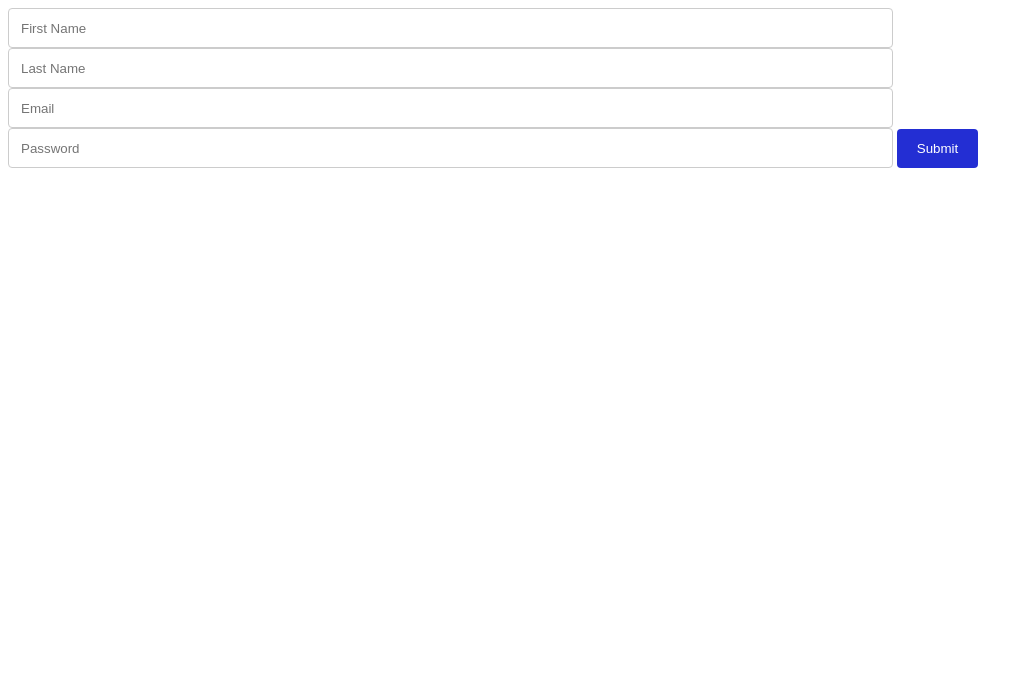
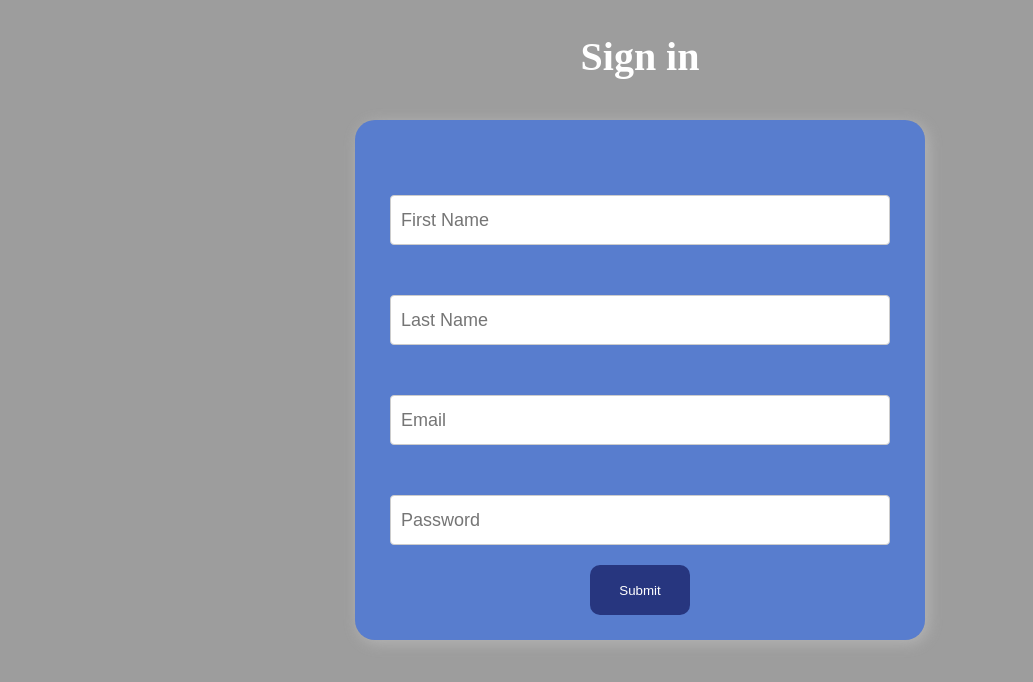
Before and after one commit to wroodalrashidi/MySKills, a plain HTML site: page Sign up form/sign-up.html in a window 1280 px wide. Shown: the whole page, without its empty margins (0-1033 px from the left). Drawn offline with Linux system fonts and the light colour scheme.

Commit message:
added css to the form

```diff
--- a/Sign up form/sign-up.css
+++ b/Sign up form/sign-up.css
@@ -1,40 +1,66 @@
-/* h1 {
-    font-size: 20px;
-    margin-top: 24px;
-    margin-bottom: 24px;
+
+body{
+    background-color: rgba(0, 0, 0, 0.384);
+}
+
+h2{
+font-size: 40px;
+color: white;
+text-align: center;
+
+}
+
+.menu {
+    display: flex;
+    flex-direction: row;
+    flex-wrap: wrap;
+    justify-content: space-around;
+    align-items: center;
+    align-content: center;
+    background-color: rgba(50, 108, 233, 0.644);
+    box-shadow:3px 3px 15px rgba(206, 206, 206, 0.493);
+    padding: 10px;
+    height: 500px;
+    width: 550px;
+    margin-top: 40px;
+    margin-right: auto;
+    margin-left: auto;
+    margin-bottom: 50px;
+    border-radius: 20px;
+
   }
 
-  .success {
-    display: none;
-    background: #E1F8ED;
-    padding: 20px;
-    margin-top: 16px;
-    margin-bottom: 16px;
-    &.is-active {
-      display: block;
-    }
-  } */
-
   input[type=text], select, textarea{
-    width: 70%;
-    height: 40px;
-    padding: 12px;
+    display: block;
+    margin: auto;
+    margin-top: 50px;
+    width: 500px;
+    height: 50px;
+    padding: 10px;
     border: 1px solid #ccc;
     border-radius: 4px;
     box-sizing: border-box;
     resize: vertical;
-    float: center;
+    font-size: 18px;
   }
 
-
-
-  /* Style the submit button */
+  /* submit button */
   input[type=submit] {
-    background-color: #232ed3;
+    display: block;
+    margin: auto;
+    background-color: #05054794;
     color: white;
     padding: 12px 20px;
     border: none;
-    border-radius: 4px;
+    border-radius: 10px;
     cursor: pointer;
     float: center;
+    margin-top: 20px;
+    height: 50px;
+    width: 100px;
   }
+
+  input[type=submit]:hover {
+    color: rgb(172, 170, 169);
+    background-color: rgba(46, 44, 46, 0.651);
+  }
--- a/Sign up form/sign-up.html
+++ b/Sign up form/sign-up.html
@@ -9,45 +9,15 @@
 </head>
 <body>
 
+  <h2>Sign in</h2>
 
-<form action="../index.html" method="post" id="form">
+<form action="../index.html" method="post" id="form" class="menu">
     <input type="text" name="fname" placeholder="First Name" required>
     <input type="text" name="lname" placeholder="Last Name" required>
     <input type="text" name="email" placeholder="Email" required>
     <input type="text" name="password" placeholder="Password" required>
 
-<input type="submit" value="Submit">
-
-
-
-
-<!-- <div class="col-md-6 offset-md-3 mt-5">
-
-
-    <form accept-charset="UTF-8" action="https://getform.io/f/d709b72b-d30b-4316-9cc1-4d1d33778a8b" method="POST" target="_blank" id="ajaxForm">
-
-      <div class="form-group">
-        <label for="exampleInputEmail1" required="required">Email address</label>
-        <input type="email" name="email" class="form-control" id="exampleInputEmail1" aria-describedby="emailHelp" placeholder="Enter email">
-      </div>
-      <div class="form-group">
-        <label for="exampleInputName">Name</label>
-        <input type="text" name="name" class="form-control" id="exampleInputName" placeholder="Enter your name" required="required">
-      </div>
-      <div class="form-group">
-        <label for="exampleFormControlSelect1">Gender</label>
-        <select class="form-control" id="exampleFormControlSelect1" name="platform" required="required">
-          <option>Female</option>
-          <option>Male</option>
-
-        </select>
-      </div>
-      <div class="success">We received your submission, thank you!</div>
-      <button type="submit" class="btn btn-primary">Submit</button>
-    </form>
-</div> -->
-
-
+ <input type="submit" value="Submit"></form>
 
 <script src="./sign-up.js"></script></body>
 </html>
```
Also changed, not shown: index.html (+6 -25 lines), style.css (+6 -1 lines).
